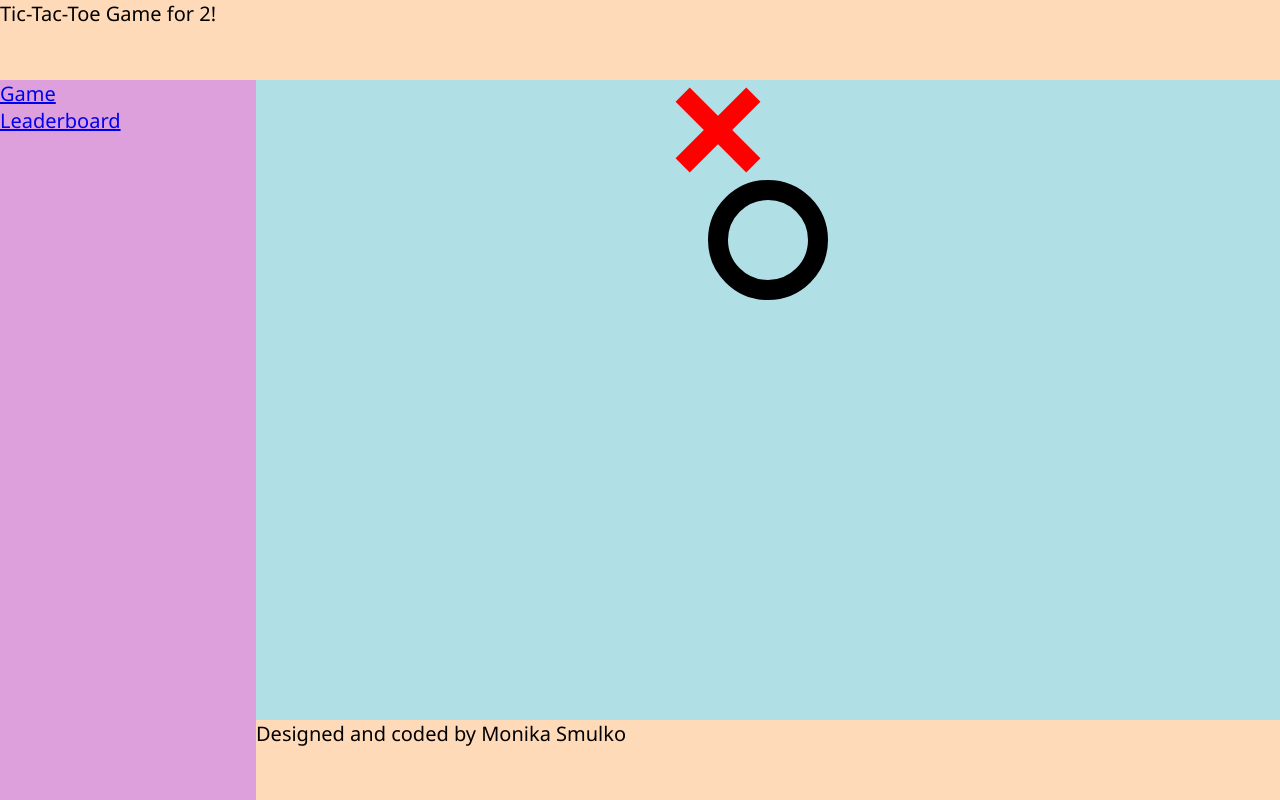
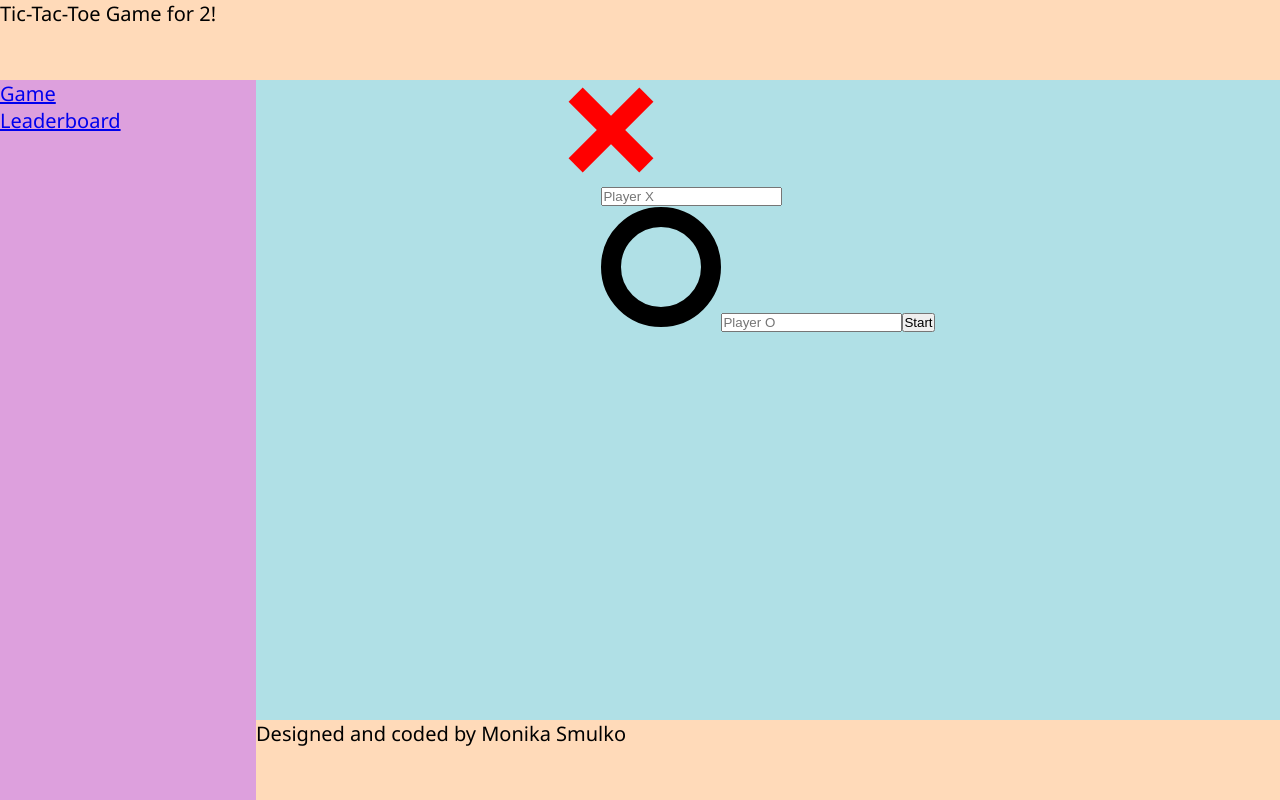
Before and after one commit to mosmulko/Tic-tac-toe, a React (Create React App) app: page /game in a window 1280 px wide. Built offline with nearby package versions, Linux system fonts and the light colour scheme.

Commit message:
Add form to Form Component

```diff
--- a/src/features/GameLayout/Form.js
+++ b/src/features/GameLayout/Form.js
@@ -1,11 +1,61 @@
 import React from "react";
+import { useState } from "react";
+import { useSelector } from "react-redux";
+import { selectStatus } from "../../app/reducers/statusSlice";
+import { selectNames } from "../../app/reducers/gameSlice";
 import Label from "./Label";
 
-function Form() {
+function Form({ submit }) {
+  const status = useSelector(selectStatus);
+  const names = useSelector(selectNames);
+  const [x, o] = names;
+
+  const [xName, setXName] = useState("");
+  const [oName, setOName] = useState("");
+
+  const handleInputChange = (event) => {
+    const target = event.target;
+    const value = event.target.value;
+
+    target.name === "x" ? setXName(value) : setOName(value);
+  };
+
+  const handleSubmit = (event) => {
+    const newNames = [xName, oName].map((name, i) =>
+      name === "" ? (name = names[i]) : name
+    );
+    event.preventDefault();
+    submit(status, newNames);
+    setXName("");
+    setOName("");
+  };
+
   return (
     <div>
-      <Label id={"x"} />
-      <Label id={"o"} />
+      <form onSubmit={(e) => handleSubmit(e)}>
+        <label>
+          <Label id={"x"} />
+          <input
+            name="x"
+            type="text"
+            placeholder={x}
+            value={xName}
+            onChange={handleInputChange}
+          />
+        </label>
+        <br></br>
+        <label>
+          <Label id={"o"} />
+          <input
+            name="o"
+            type="text"
+            placeholder={o}
+            value={oName}
+            onChange={handleInputChange}
+          />
+        </label>
+        <button type="submit">Start</button>
+      </form>
     </div>
   );
 }
```
